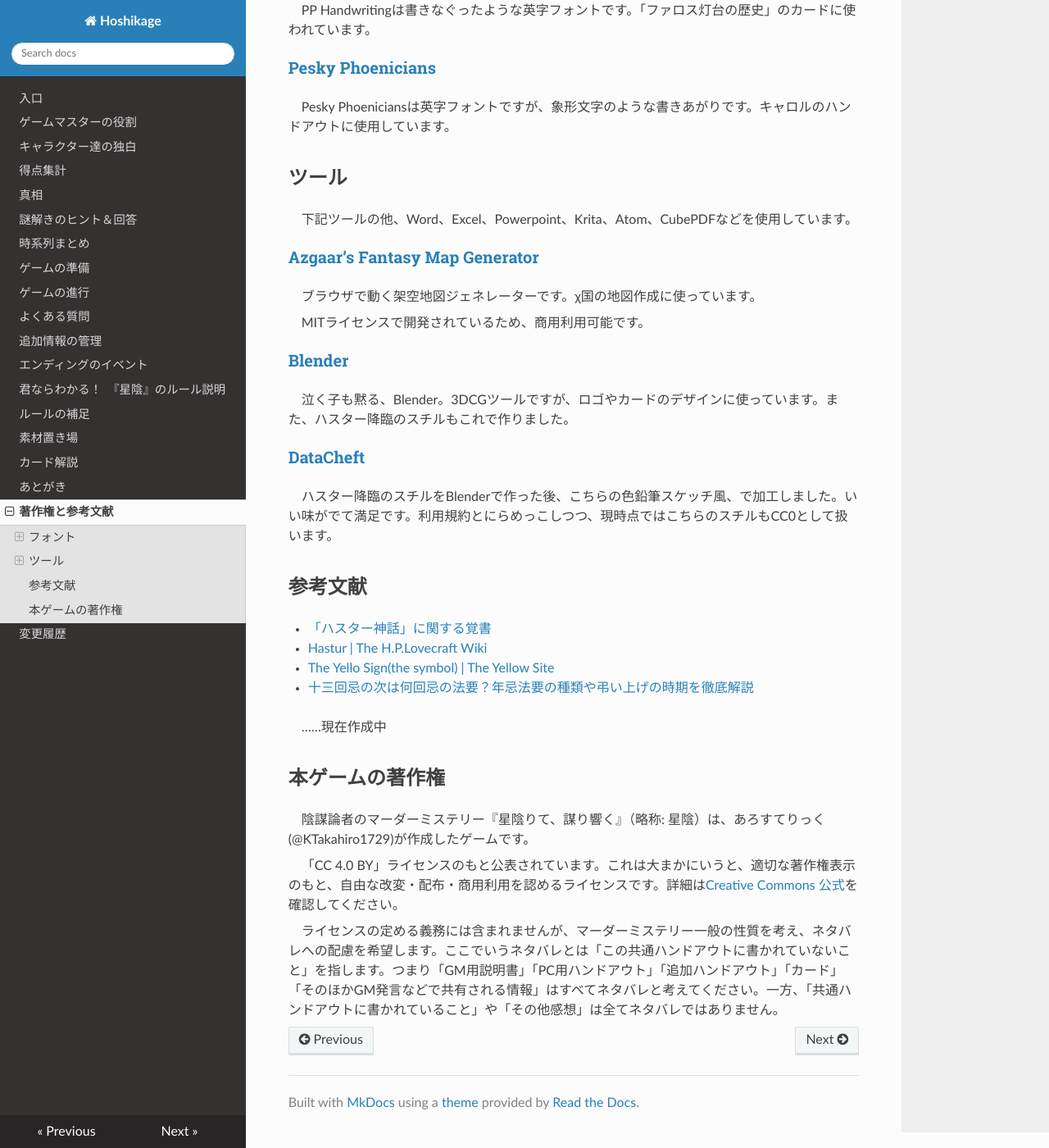
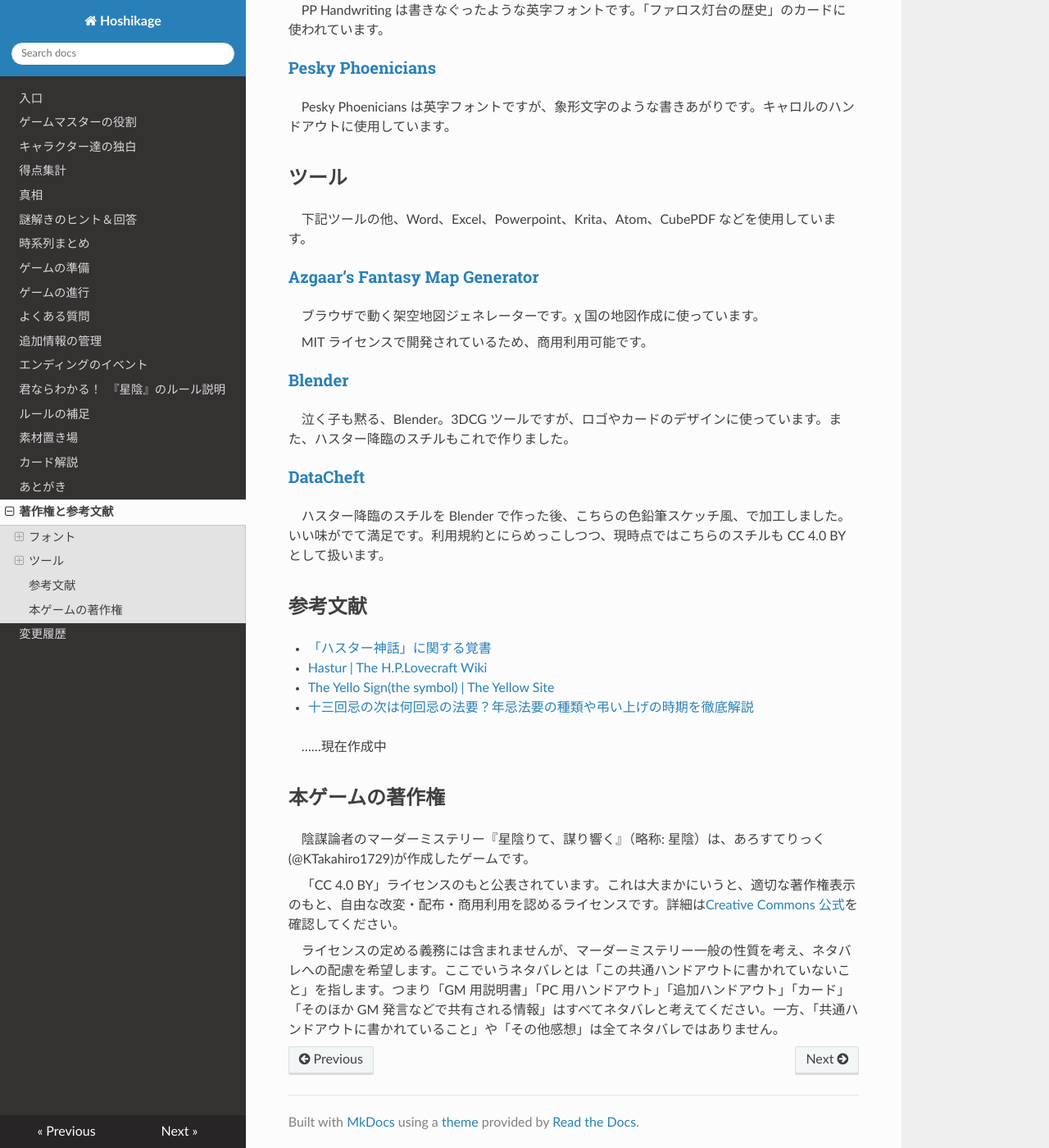
Before and after one commit to KTakahiro1729/Hoshikage, an MkDocs documentation site: the page built from docs/CopyrightAndBiblio.md, in a window 1280 px wide and 1400 px high, scrolled down 1938 px. Shown: the whole window at 82% size. Built offline with MkDocs 1.6.1, drawn with Linux system fonts in a browser that asks for light colours; nearby versions of some CDN libraries; some of the changed text lies outside the part shown.

Commit message:
whiteline fixes and others

```diff
--- a/docs/CopyrightAndBiblio.md
+++ b/docs/CopyrightAndBiblio.md
@@ -1,21 +1,22 @@
 # 著作権と参考文献
+
 以下のフォントやツールを使用しました。すべて商用利用可であることを確認しています。ハンドアウトによっては下記以外のフォントやツールを使用しています。
 
 ## フォント
+
 ### [源ノ明朝](https://source.typekit.com/source-han-serif/jp/)
 
 源ノ明朝は読みやすく使いやすい明朝体のフォントです。ハンドアウトやカードの本文に使用しています。
 
-源ノ明朝はGoogleとAdobeの協力によって作られたオープンなフォントで、商用利用可能です。兄弟フォントの源ノ角ゴシック以外にも、特徴的な派生フォントが数々あるので、ぜひ調べてみてください。
-
+源ノ明朝は Google と Adobe の協力によって作られたオープンなフォントで、商用利用可能です。兄弟フォントの源ノ角ゴシック以外にも、特徴的な派生フォントが数々あるので、ぜひ調べてみてください。
 
 ### [源ノ角ゴシック](https://fonts.adobe.com/fonts/source-han-sans-japanese)
+
 源ノ角ゴシックは読みやすく使いやすいゴシック体のフォントです。シンフォニーのハンドアウトなどに使用しています。
 
 源ノ明朝の兄弟フォントで、珍しい文字にも対応している、ウェイトが充実している、ウェブフォントが存在する、商用利用可能、など「1」の形が変なこと以外は非の打ち所がないフォントです。
 
-実際にはOTF版のオリジナルではなく、TTF版の源ノ真ゴシックを使っています。
-
+実際には OTF 版のオリジナルではなく、TTF 版の源ノ真ゴシックを使っています。
 
 ### [源ノ柔ゴシック](http://jikasei.me/font/genjyuu/)
 
@@ -24,67 +25,78 @@
 源ノ角ゴシックをもとに作られており、同じくらい万能です。
 
 ### [刻明朝](https://freefonts.jp/font-koku-min.html)
+
 刻明朝はどことなく怪しい雰囲気漂う明朝体のフォントです。ララバイのハンドアウトやカードの見出しに使われています。
 
+### [しっぽり明朝](https://fontdasu.com/shippori-mincho/)
 
-### [しっぽり明朝](https://fontdasu.com/shippori-mincho/)
-情緒のある明朝体です。特にしっぽり明朝B1は墨だまり表現されており、なぜか懐かしさを感じます。セレナーデのハンドアウトの見出しに使われています。
-
+情緒のある明朝体です。特にしっぽり明朝 B1 は墨だまり表現されており、なぜか懐かしさを感じます。セレナーデのハンドアウトの見出しに使われています。
 
 ### [源暎ちくご明朝](https://okoneya.jp/font/genei-chikumin.html)
 
 流麗なフォントながらクセがなく、使いやすく見やすいフォントです。カプリッチオのハンドアウトの見出しに使われています。
 
 ### [ロゴたいぷゴシック](http://www.fontna.com/blog/1226/)
+
 ロゴたいぷゴシックはやわらかくて、かわいいゴシック体フォントです。カードの見出しや、見取り図の文字に使用しています。
 
+### [黒薔薇ゴシック](http://modi.jpn.org/font_kurobara-gothic.php)
 
-### [黒薔薇ゴシック](http://modi.jpn.org/font_kurobara-gothic.php)
 黒薔薇ゴシックはトゲトゲした、怪しい魅力のフォントです。姉妹フォントに、仮名が半幅の赤薔薇ゴシックがあります。キャロルのハンドアウトの見出しに使われています。
 
 ### [零ゴシック](https://booth.pm/ja/items/2658538)
+
 源ノ角ゴシックがパキパキに割れたフォントです。ポストアポカリプスっぽさがあります。シンフォニーのハンドアウトに使われています。
 
+### [源界明朝](https://flopdesign.com/blog/font/5146/)
 
-### [源界明朝](https://flopdesign.com/blog/font/5146/)
 源ノ明朝がぐずぐずに壊されたフォントです。ミリタリっぽさがあります。セレナーデのハンドアウトに使われています。
 
 ### [Adine-Kirnberg](https://fontmeme.com/jfont/adine-kirnberg-font/)
-Adine-Kirnbergは筆記体風の英字フォントです。地図やカードの英字表記に使用しています。
+
+Adine-Kirnberg は筆記体風の英字フォントです。地図やカードの英字表記に使用しています。
 
 商用利用可であることは[fontmeme.com/jfont/adine-kirnberg-font/](https://fontmeme.com/jfont/adine-kirnberg-font/)にて確認していますが、オリジナル配布サイトではないのでご留意ください。
 
 ### [PP Handwriting](https://www.fontspace.com/pp-handwriting-font-f3411)
 
-PP Handwritingは書きなぐったような英字フォントです。「ファロス灯台の歴史」のカードに使われています。
+PP Handwriting は書きなぐったような英字フォントです。「ファロス灯台の歴史」のカードに使われています。
 
 ### [Pesky Phoenicians](https://www.fontspace.com/pesky-phoenicians-font-f4040)
-Pesky Phoeniciansは英字フォントですが、象形文字のような書きあがりです。キャロルのハンドアウトに使用しています。
+
+Pesky Phoenicians は英字フォントですが、象形文字のような書きあがりです。キャロルのハンドアウトに使用しています。
 
 ## ツール
-下記ツールの他、Word、Excel、Powerpoint、Krita、Atom、CubePDFなどを使用しています。
+
+下記ツールの他、Word、Excel、Powerpoint、Krita、Atom、CubePDF などを使用しています。
+
 ### [Azgaar’s Fantasy Map Generator](https://azgaar.github.io/Fantasy-Map-Generator/)
-ブラウザで動く架空地図ジェネレーターです。χ国の地図作成に使っています。
 
-MITライセンスで開発されているため、商用利用可能です。
+ブラウザで動く架空地図ジェネレーターです。χ 国の地図作成に使っています。
+
+MIT ライセンスで開発されているため、商用利用可能です。
 
 ### [Blender](https://blender.org)
-泣く子も黙る、Blender。3DCGツールですが、ロゴやカードのデザインに使っています。また、ハスター降臨のスチルもこれで作りました。
+
+泣く子も黙る、Blender。3DCG ツールですが、ロゴやカードのデザインに使っています。また、ハスター降臨のスチルもこれで作りました。
 
 ### [DataCheft](https://tech-lagoon.com/imagechef/index.html)
-ハスター降臨のスチルをBlenderで作った後、こちらの色鉛筆スケッチ風、で加工しました。いい味がでて満足です。利用規約とにらめっこしつつ、現時点ではこちらのスチルもCC0として扱います。
+
+ハスター降臨のスチルを Blender で作った後、こちらの色鉛筆スケッチ風、で加工しました。いい味がでて満足です。利用規約とにらめっこしつつ、現時点ではこちらのスチルも CC 4.0 BY として扱います。
 
 ## 参考文献
+
 - [「ハスター神話」に関する覚書](http://www7a.biglobe.ne.jp/~byakhee/essay/hastur.html)
 - [Hastur | The H.P.Lovecraft Wiki](https://lovecraft.fandom.com/wiki/Hastur)
-- [The Yello Sign(the symbol) | The Yellow Site](https://kinginyellow.fandom.com/wiki/The_Yellow_Sign_(the_symbol))
+- [The Yello Sign(the symbol) | The Yellow Site](<https://kinginyellow.fandom.com/wiki/The_Yellow_Sign_(the_symbol)>)
 - [十三回忌の次は何回忌の法要？年忌法要の種類や弔い上げの時期を徹底解説](https://www.osohshiki.jp/column/article/1197/)
 
 ……現在作成中
 
 ## 本ゲームの著作権
+
 陰謀論者のマーダーミステリー『星陰りて、謀り響く』（略称: 星陰）は、あろすてりっく(@KTakahiro1729)が作成したゲームです。
 
 「CC 4.0 BY」ライセンスのもと公表されています。これは大まかにいうと、適切な著作権表示のもと、自由な改変・配布・商用利用を認めるライセンスです。詳細は[Creative Commons 公式](https://creativecommons.org/licenses/by/4.0/deed.ja)を確認してください。
 
-ライセンスの定める義務には含まれませんが、マーダーミステリー一般の性質を考え、ネタバレへの配慮を希望します。ここでいうネタバレとは「この共通ハンドアウトに書かれていないこと」を指します。つまり「GM用説明書」「PC用ハンドアウト」「追加ハンドアウト」「カード」「そのほかGM発言などで共有される情報」はすべてネタバレと考えてください。一方、「共通ハンドアウトに書かれていること」や「その他感想」は全てネタバレではありません。
+ライセンスの定める義務には含まれませんが、マーダーミステリー一般の性質を考え、ネタバレへの配慮を希望します。ここでいうネタバレとは「この共通ハンドアウトに書かれていないこと」を指します。つまり「GM 用説明書」「PC 用ハンドアウト」「追加ハンドアウト」「カード」「そのほか GM 発言などで共有される情報」はすべてネタバレと考えてください。一方、「共通ハンドアウトに書かれていること」や「その他感想」は全てネタバレではありません。
```
